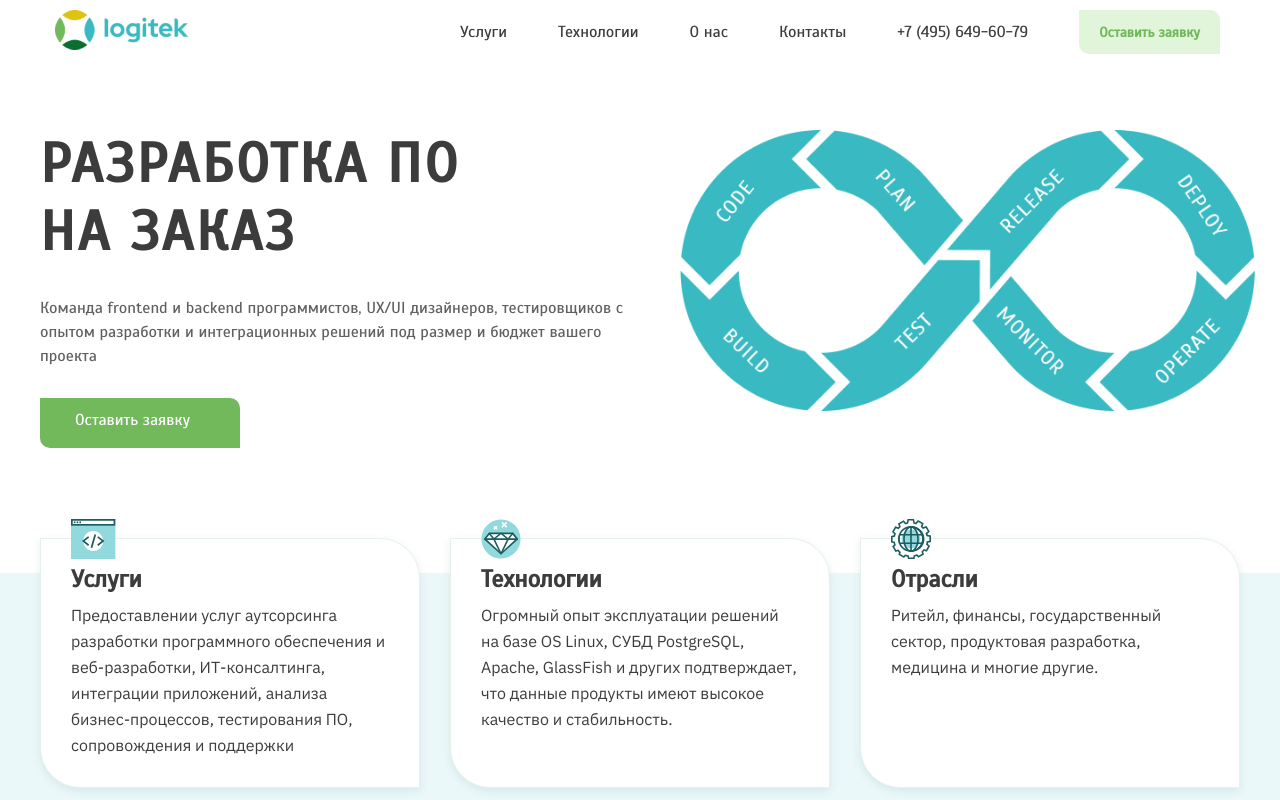
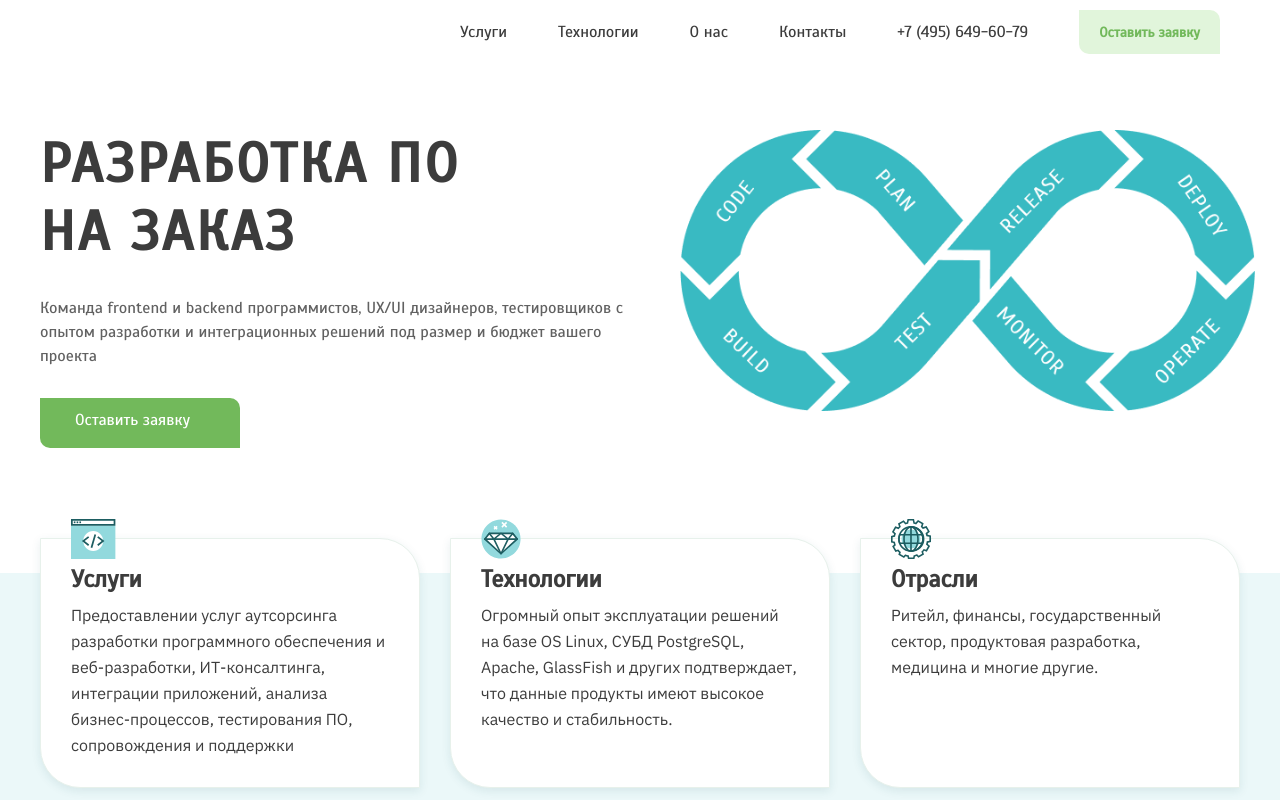
Before and after one commit to under4rest/VROTEBAL, a plain HTML site: page index.html in a window 1280 px wide. Shown: the top 800 px of the page. Drawn offline with nearby package versions, Linux system fonts and the light colour scheme.

Commit message:
remove logo from navbar

```diff
--- a/index.html
+++ b/index.html
@@ -43,7 +43,7 @@
               <div class="container">
                   <div class="logo col-2">
                       <a href="#start">
-                          <img src="./img/logo.png" alt="logo">
+                          <!-- <img src="./img/logo.png" alt="logo"> -->
                         </a>
                     </div>
                     <button class="navbar-toggler d-xl-none" type="button" data-toggle="collapse" data-target="#navbarToggleExternalContent" aria-controls="navbarToggleExternalContent" aria-expanded="false" aria-label="Toggle navigation">
```
